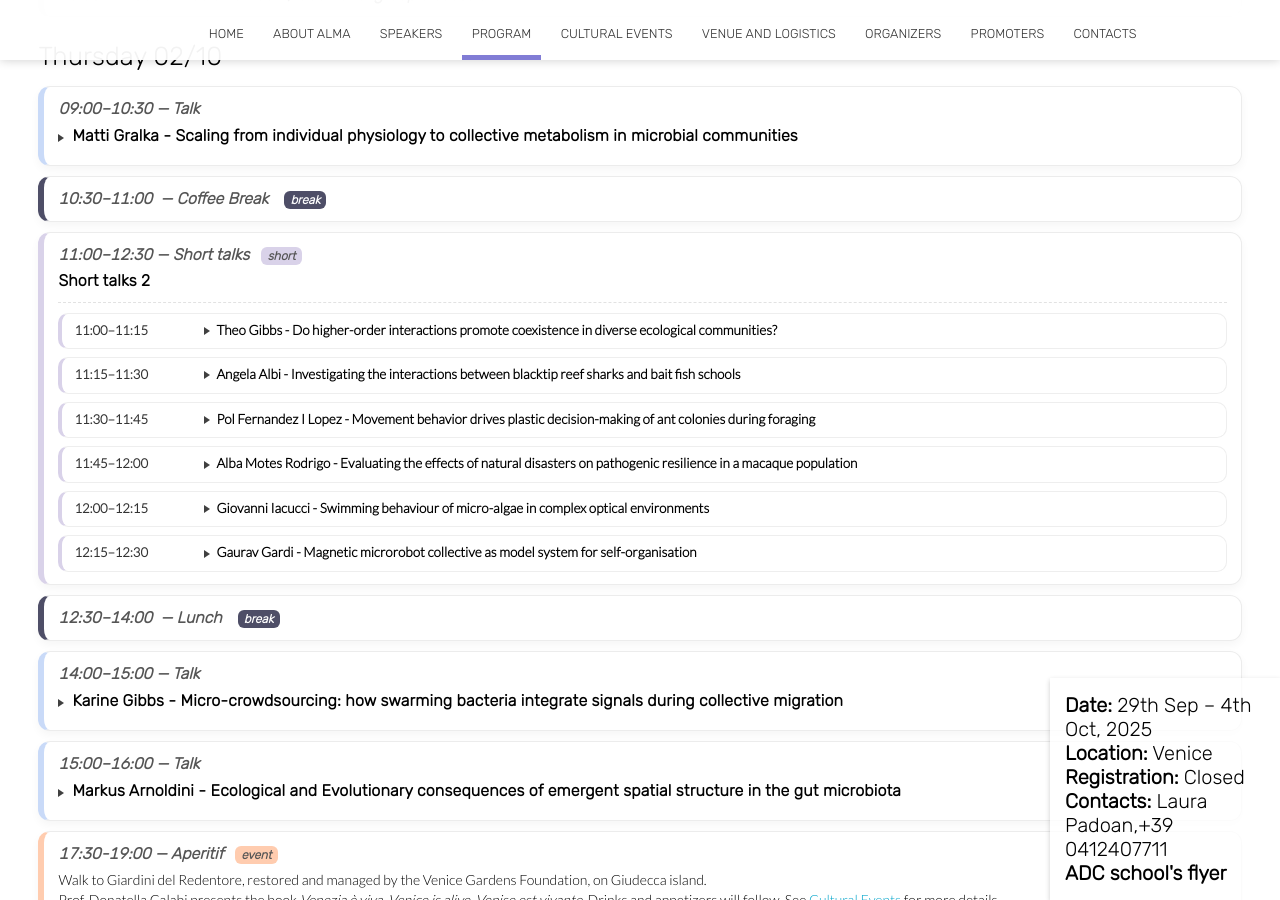
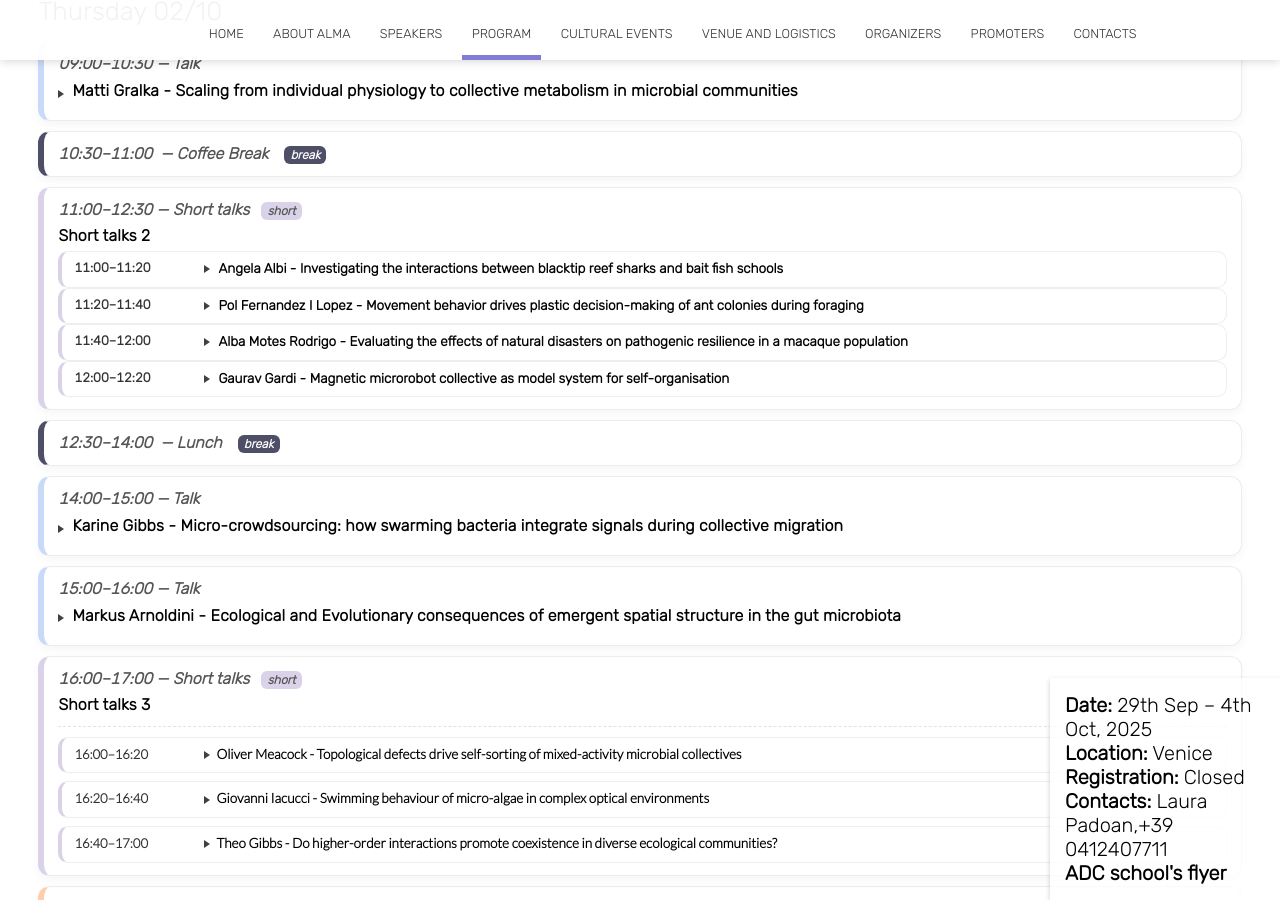
Before and after one commit to almadalcoschool/almadalcoschool.github.io, a Jekyll site: the page built from scientific_program.html, in a window 1280 px wide and 900 px high, scrolled down 4736 px. Built offline with Jekyll 4.4.1, drawn with Linux system fonts in a browser that asks for light colours; nearby versions of some CDN libraries; some of the changed text lies outside the part shown.

Commit message:
short talks 3 - extended

```diff
--- a/scientific_program.html
+++ b/scientific_program.html
@@ -1043,7 +1043,7 @@ image: /images/home/paper_natEcoEvol2020.jpg
 
         <ul class="subslots" aria-label="short talks 1 schedule">
           <li class="subslot">
-            <div class="subslot-time">15:00–15:15</div>
+            <div class="subslot-time">15:00–15:20</div>
             <details>
               <summary>
                 <div class="subslot-body">
@@ -1072,7 +1072,7 @@ image: /images/home/paper_natEcoEvol2020.jpg
           </li>
 
           <li class="subslot">
-            <div class="subslot-time">15:15–15:30</div>
+            <div class="subslot-time">15:20–15:40</div>
             <details>
               <summary>
                 <div class="subslot-body">
@@ -1099,7 +1099,7 @@ image: /images/home/paper_natEcoEvol2020.jpg
           </li>
 
           <li class="subslot">
-            <div class="subslot-time">15:30–15:45</div>
+            <div class="subslot-time">15:40–16:00</div>
             <details>
               <summary>
                 <div class="subslot-body">
@@ -1120,36 +1120,6 @@ image: /images/home/paper_natEcoEvol2020.jpg
                   microscopy combined with micro UV-irradiation, we directly measure how proteins change diffusion in response
                   to damage. Our results reveal the physical properties of p53 and FUS condensates in human cells, and how
                   inhibitors can affect their formation or modulate their liquid-like properties.
-                </p>
-              </div>
-
-            </details>
-          </li>
-
-          <li class="subslot">
-            <div class="subslot-time">15:45–16:00</div>
-            <details>
-              <summary>
-                <div class="subslot-body">
-                  <div class="subslot-speaker">Oliver Meacock - Topological defects drive self-sorting of mixed-activity microbial collectives  </div>
-                  <!-- <div class="subslot-title"></div> -->
-                </div>
-              </summary>
-
-              <div class="subslot-abstract">
-                <p>
-                  Many bacteria combine high-density lifestyles with motility, a combination of traits that is a rich source of
-                  collective behaviours. We study the pathogen P. aeruginosa, which moves around within biofilms using molecular
-                  grappling hooks known as type IV pili. By combining microscopic analyses with individual- and continuum-based
-                  modelling, we uncover the physical basis of this organism’s collective movement and develop insights into the
-                  ecological relevance of such behaviours. Having previously shown the implications of collective motion for
-                  territorial expansion and intra-specific combat, in this talk I will discuss new data showing how it also
-                  drives segregation of mixed-activity populations. Topological defects, emergent structures where cells of
-                  differing orientations meet, are at the heart of this phenomenon: high-motility cells sort themselves into
-                  comet-like +1/2 defects, while lower-motility cells become enriched around trefoil-like -1/2 defects. This
-                  mechanism thus determines which partners motile microorganisms can associate with, with critical implications
-                  for their sociobiology.
-
                 </p>
               </div>
 
@@ -1347,39 +1317,8 @@ image: /images/home/paper_natEcoEvol2020.jpg
         </div>
         <h3>Short talks 2</h3>
 
-        <ul class="subslots" aria-label="short talks 1 schedule">
           <li class="subslot">
-            <div class="subslot-time">11:00–11:15</div>
-            <details>
-              <summary>
-                <div class="subslot-body">
-                  <div class="subslot-speaker">Theo Gibbs - Do higher-order interactions promote coexistence in diverse
-                    ecological communities?</div>
-                  <!-- <div class="subslot-title"></div> -->
-                </div>
-              </summary>
-
-              <div class="subslot-abstract">
-                <p>
-                  From the human microbiome to the Amazon rainforest, diverse ecological communities are widespread in the
-                  natural world, but we do not know how this diversity is maintained by the interactions between species.
-                  A central assumption in most ecological models is that the interactions in a community operate only between
-                  pairs of species. However, two species may interactively affect the growth of a third species. Although
-                  interactions among three or more species, called higher-order interactions, have the potential to modify our
-                   theoretical understanding of coexistence, ecologists lack clear expectations for how these interactions
-                   shape community structure. In this talk, I will show that randomly-sampled higher-order interactions are
-                   unlikely to generate widespread coexistence. By contrast, higher-order interactions that have specific
-                   relationships with the underlying pairwise interactions can stabilize coexistence in diverse communities.
-                   Last, I will present ongoing experimental work that demonstrates higher-order interactions likely structure
-                   the dynamics of annual plant communities.
-                </p>
-              </div>
-
-            </details>
-          </li>
-
-          <li class="subslot">
-            <div class="subslot-time">11:15–11:30</div>
+            <div class="subslot-time">11:00–11:20</div>
             <details>
               <summary>
                 <div class="subslot-body">
@@ -1408,7 +1347,7 @@ image: /images/home/paper_natEcoEvol2020.jpg
           </li>
 
           <li class="subslot">
-            <div class="subslot-time">11:30–11:45</div>
+            <div class="subslot-time">11:20–11:40</div>
             <details>
               <summary>
                 <div class="subslot-body">
@@ -1439,7 +1378,7 @@ image: /images/home/paper_natEcoEvol2020.jpg
           </li>
 
           <li class="subslot">
-            <div class="subslot-time">11:45–12:00</div>
+            <div class="subslot-time">11:40–12:00</div>
             <details>
               <summary>
                 <div class="subslot-body">
@@ -1464,41 +1403,11 @@ image: /images/home/paper_natEcoEvol2020.jpg
                   to humans.
                 </p>
               </div>
-
             </details>
           </li>
 
           <li class="subslot">
-            <div class="subslot-time">12:00–12:15</div>
-            <details>
-              <summary>
-                <div class="subslot-body">
-                  <div class="subslot-speaker">Giovanni Iacucci - Swimming behaviour of micro-algae in complex optical
-                    environments</div>
-                  <!-- <div class="subslot-title"></div> -->
-                </div>
-              </summary>
-
-              <div class="subslot-abstract">
-                <p>
-                  Chlamydomonas reinhardtii is a microalga equipped with an eyespot, a photosensitive organelle acting as a
-                  rudimentary light detector. It is generally thought that by aligning the eyespot with the light’s direction,
-                  microalgae adjust their motion in response to light (phototaxis). However, this mechanism alone would fail to
-                  navigate diffuse, spatially complex illuminations typical of natural environments. This raises the question:
-                  can microalgae sense only light direction, or can they also respond to other illumination properties? Using
-                  tailored illuminations and single-cell tracking, we demonstrate that microalgae can detect light gradients
-                  and that their phototaxis exhibits memory, meaning their motion is influenced by the history of light
-                  intensity along their trajectory. These findings provide new insights into how Chlamydomonas motility is
-                  modulated and suggest innovative strategies for controlling and redirecting their movement.
-
-                </p>
-              </div>
-
-            </details>
-          </li>
-
-          <li class="subslot">
-            <div class="subslot-time">12:15–12:30</div>
+            <div class="subslot-time">12:00–12:20</div>
             <details>
               <summary>
                 <div class="subslot-body">
@@ -1587,6 +1496,102 @@ image: /images/home/paper_natEcoEvol2020.jpg
       </p>
     </details>
     </div> -->
+<div class="slot short" id="tue-1500-short1">
+        <div class="meta">
+          <span class="time">16:00–17:00</span> — Short talks
+          <span class="badge short">short</span>
+        </div>
+        <h3>Short talks 3</h3>
+
+        <ul class="subslots" aria-label="short talks 1 schedule">
+          <li class="subslot">
+            <div class="subslot-time">16:00–16:20</div>
+            <details>
+              <summary>
+                <div class="subslot-body">
+                  <div class="subslot-speaker">Oliver Meacock - Topological defects drive self-sorting of mixed-activity microbial collectives</div>
+                  <!-- <div class="subslot-title"></div> -->
+                </div>
+              </summary>
+
+              <div class="subslot-abstract">
+                <p>
+                  Many bacteria combine high-density lifestyles with motility, a combination of traits that is a rich source of
+                  collective behaviours. We study the pathogen P. aeruginosa, which moves around within biofilms using molecular
+                  grappling hooks known as type IV pili. By combining microscopic analyses with individual- and continuum-based
+                  modelling, we uncover the physical basis of this organism’s collective movement and develop insights into the
+                  ecological relevance of such behaviours. Having previously shown the implications of collective motion for
+                  territorial expansion and intra-specific combat, in this talk I will discuss new data showing how it also
+                  drives segregation of mixed-activity populations. Topological defects, emergent structures where cells of
+                  differing orientations meet, are at the heart of this phenomenon: high-motility cells sort themselves into
+                  comet-like +1/2 defects, while lower-motility cells become enriched around trefoil-like -1/2 defects. This
+                  mechanism thus determines which partners motile microorganisms can associate with, with critical implications
+                  for their sociobiology.
+                </p>
+              </div>
+
+            </details>
+          </li>
+
+          <li class="subslot">
+            <div class="subslot-time">16:20–16:40</div>
+            <details>
+              <summary>
+                <div class="subslot-body">
+                  <div class="subslot-speaker">Giovanni Iacucci - Swimming behaviour of micro-algae in complex optical
+                    environments</div>
+                  <!-- <div class="subslot-title"></div> -->
+                </div>
+              </summary>
+
+              <div class="subslot-abstract">
+                <p>
+                  Chlamydomonas reinhardtii is a microalga equipped with an eyespot, a photosensitive organelle acting as a
+                  rudimentary light detector. It is generally thought that by aligning the eyespot with the light’s direction,
+                  microalgae adjust their motion in response to light (phototaxis). However, this mechanism alone would fail to
+                  navigate diffuse, spatially complex illuminations typical of natural environments. This raises the question:
+                  can microalgae sense only light direction, or can they also respond to other illumination properties? Using
+                  tailored illuminations and single-cell tracking, we demonstrate that microalgae can detect light gradients
+                  and that their phototaxis exhibits memory, meaning their motion is influenced by the history of light
+                  intensity along their trajectory. These findings provide new insights into how Chlamydomonas motility is
+                  modulated and suggest innovative strategies for controlling and redirecting their movement.
+                </p>
+              </div>
+
+            </details>
+          </li>
+
+          <li class="subslot">
+            <div class="subslot-time">16:40–17:00</div>
+            <details>
+              <summary>
+                <div class="subslot-body">
+                  <div class="subslot-speaker">Theo Gibbs - Do higher-order interactions promote coexistence in diverse
+                    ecological communities?</div>
+                  <!-- <div class="subslot-title"></div> -->
+                </div>
+              </summary>
+
+              <div class="subslot-abstract">
+                <p>
+                  From the human microbiome to the Amazon rainforest, diverse ecological communities are widespread in the
+                  natural world, but we do not know how this diversity is maintained by the interactions between species.
+                  A central assumption in most ecological models is that the interactions in a community operate only between
+                  pairs of species. However, two species may interactively affect the growth of a third species. Although
+                  interactions among three or more species, called higher-order interactions, have the potential to modify our
+                   theoretical understanding of coexistence, ecologists lack clear expectations for how these interactions
+                   shape community structure. In this talk, I will show that randomly-sampled higher-order interactions are
+                   unlikely to generate widespread coexistence. By contrast, higher-order interactions that have specific
+                   relationships with the underlying pairwise interactions can stabilize coexistence in diverse communities.
+                   Last, I will present ongoing experimental work that demonstrates higher-order interactions likely structure
+                   the dynamics of annual plant communities.
+                </p>
+              </div>
+
+            </details>
+          </li>
+        </ul>
+    </div>
 
     <div class="slot visit" id="sat-1730-aperitif">
       <div class="meta"><span class="time">17:30-19:00</span> — Aperitif <span class="badge visit">event</span></div>
```
